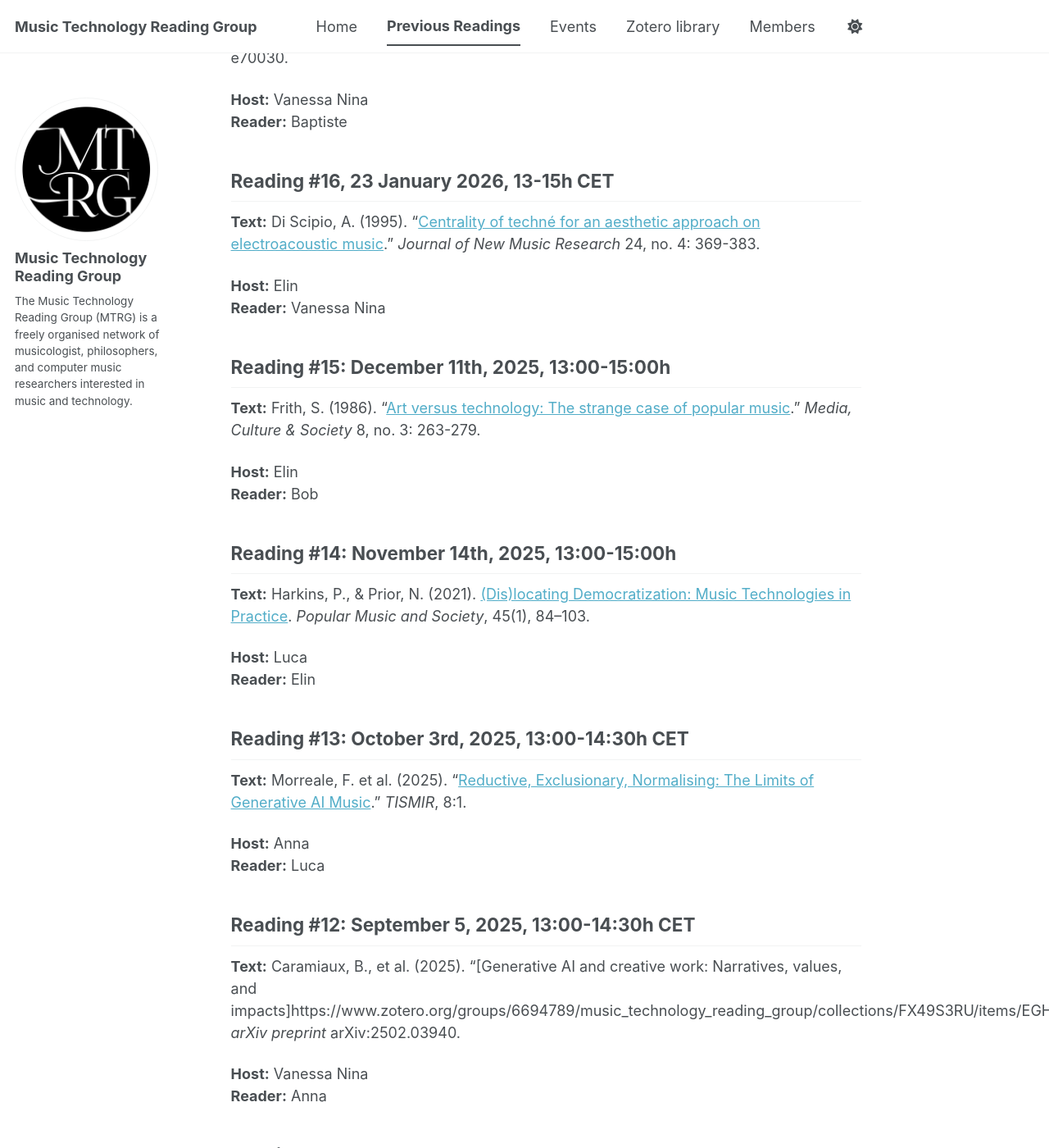
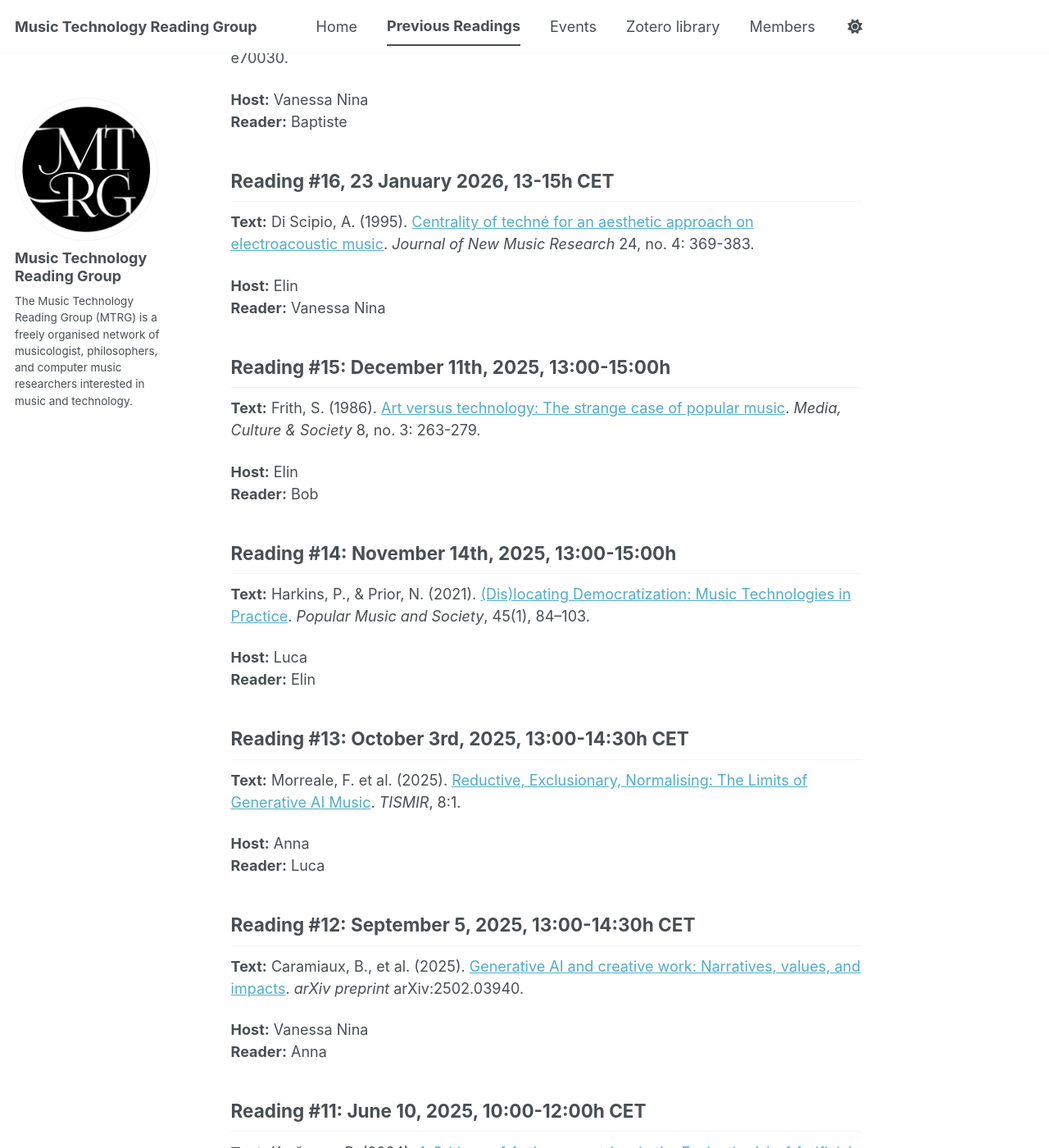
Before and after one commit to musictechnologyreadinggroup/musictechnologyreadinggroup.github.io, a Jekyll site: the page built from _pages/readings.md, in a window 1280 px wide and 1400 px high, scrolled down 889 px. Shown: the whole window at 82% size. Built offline with Jekyll 4.4.1, drawn with Linux system fonts in a browser that asks for light colours; a style sheet for code colours, icons or effects is not loaded; some of the changed text lies outside the part shown.

Commit message:
Correct typos

```diff
--- a/_pages/readings.md
+++ b/_pages/readings.md
@@ -48,7 +48,7 @@ Reading #17, 27 February 2026, 13-14h30 CET
 Reading #16, 23 January 2026, 13-15h CET
 ------
 
-**Text:** Di Scipio, A. (1995). "[Centrality of techné for an aesthetic approach on electroacoustic music](https://www.zotero.org/groups/6694789/music_technology_reading_group/collections/FX49S3RU/items/EY6Q58F9/collection)." *Journal of New Music Research* 24, no. 4: 369-383.
+**Text:** Di Scipio, A. (1995). [Centrality of techné for an aesthetic approach on electroacoustic music](https://www.zotero.org/groups/6694789/music_technology_reading_group/collections/FX49S3RU/items/EY6Q58F9/collection). *Journal of New Music Research* 24, no. 4: 369-383.
 
 **Host:** Elin <br>
 **Reader:** Vanessa Nina
@@ -57,7 +57,7 @@ Reading #16, 23 January 2026, 13-15h CET
 
 Reading #15: December 11th, 2025, 13:00-15:00h
 ------
-**Text:** Frith, S. (1986). "[Art versus technology: The strange case of popular music](https://www.zotero.org/groups/6694789/music_technology_reading_group/collections/FX49S3RU/items/RGM4V4I6/collection)." *Media, Culture & Society* 8, no. 3: 263-279.
+**Text:** Frith, S. (1986). [Art versus technology: The strange case of popular music](https://www.zotero.org/groups/6694789/music_technology_reading_group/collections/FX49S3RU/items/RGM4V4I6/collection). *Media, Culture & Society* 8, no. 3: 263-279.
 
 **Host:** Elin <br>
 **Reader:** Bob
@@ -77,7 +77,7 @@ Reading #14: November 14th, 2025, 13:00-15:00h
 Reading #13: October 3rd, 2025, 13:00-14:30h CET
 ---
 
-**Text:** Morreale, F. et al. (2025). "[Reductive, Exclusionary, Normalising: The Limits of Generative AI Music](https://www.zotero.org/groups/6694789/music_technology_reading_group/collections/FX49S3RU/items/9IC2MCP9/collection)." *TISMIR*, 8:1.
+**Text:** Morreale, F. et al. (2025). [Reductive, Exclusionary, Normalising: The Limits of Generative AI Music](https://www.zotero.org/groups/6694789/music_technology_reading_group/collections/FX49S3RU/items/9IC2MCP9/collection). *TISMIR*, 8:1.
 
 **Host:** Anna <br>
 **Reader:** Luca
@@ -87,7 +87,7 @@ Reading #13: October 3rd, 2025, 13:00-14:30h CET
 Reading #12: September 5, 2025, 13:00-14:30h CET
 ------
 
-**Text:** Caramiaux, B., et al. (2025). "[Generative AI and creative work: Narratives, values, and impacts]https://www.zotero.org/groups/6694789/music_technology_reading_group/collections/FX49S3RU/items/EGH5KZMT/collection)." *arXiv preprint* arXiv:2502.03940.
+**Text:** Caramiaux, B., et al. (2025). [Generative AI and creative work: Narratives, values, and impacts](https://www.zotero.org/groups/6694789/music_technology_reading_group/collections/FX49S3RU/items/EGH5KZMT/collection). *arXiv preprint* arXiv:2502.03940.
 
 **Host:** Vanessa Nina <br>
 **Reader:** Anna
@@ -98,7 +98,7 @@ Reading #12: September 5, 2025, 13:00-14:30h CET
 Reading #11: June 10, 2025, 10:00-12:00h CET
 ------
 
-**Text:** Krašovec, P. (2024). "[A Critique of Anthropocentrism in the Evaluation(s) of Artificial Creativity](https://www.zotero.org/groups/6694789/music_technology_reading_group/collections/FX49S3RU/items/5HQLVB6Q/collection)." *Medijska istraživanja: znanstveno-stručni časopis za novinarstvo i medije* 30, no. 2: 31-50.
+**Text:** Krašovec, P. (2024). [A Critique of Anthropocentrism in the Evaluation(s) of Artificial Creativity](https://www.zotero.org/groups/6694789/music_technology_reading_group/collections/FX49S3RU/items/5HQLVB6Q/collection). *Medijska istraživanja: znanstveno-stručni časopis za novinarstvo i medije* 30, no. 2: 31-50.
 
 **Host:** Yiren <br>
 **Reader:** Vanessa Nina
```
